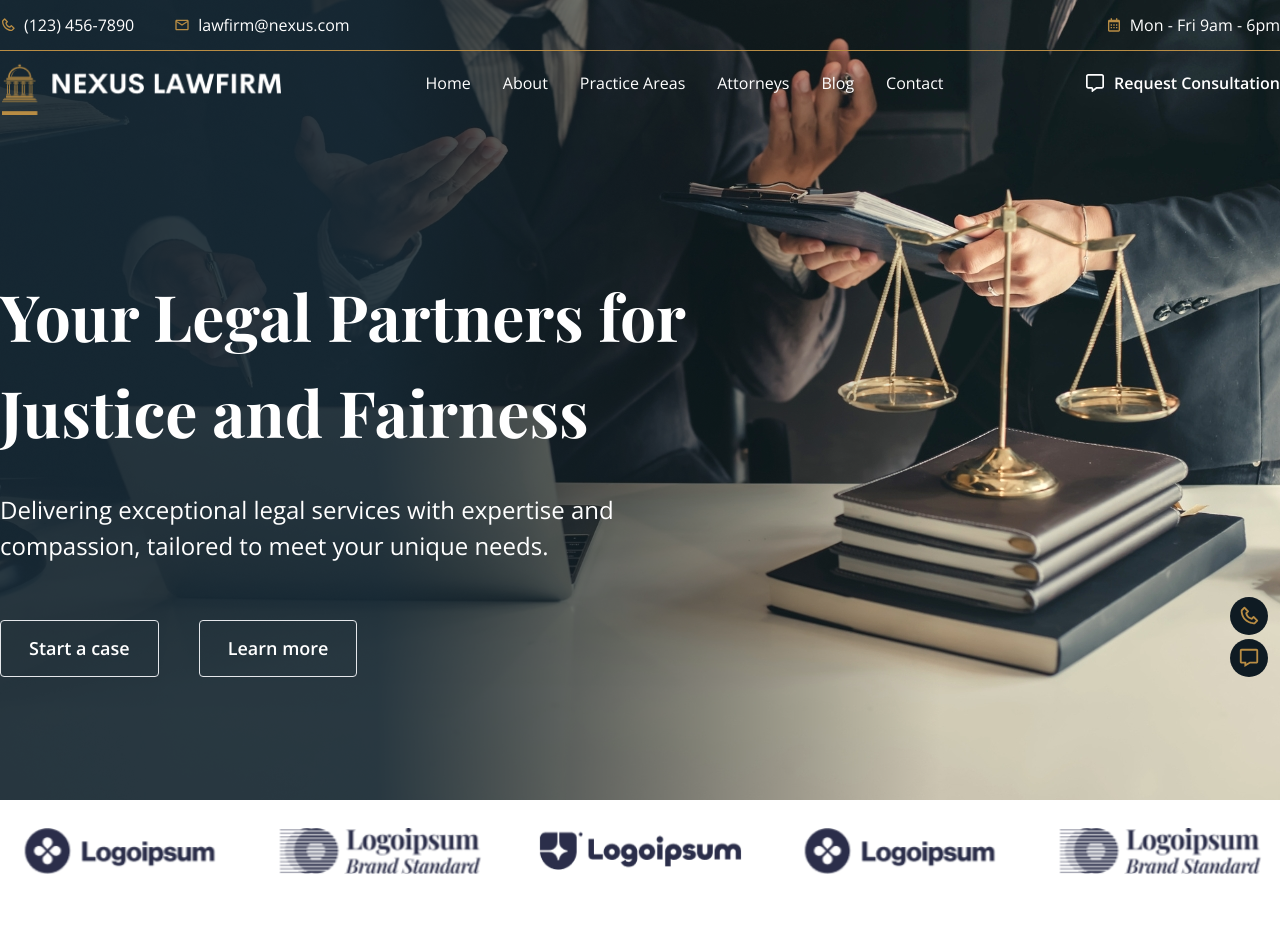
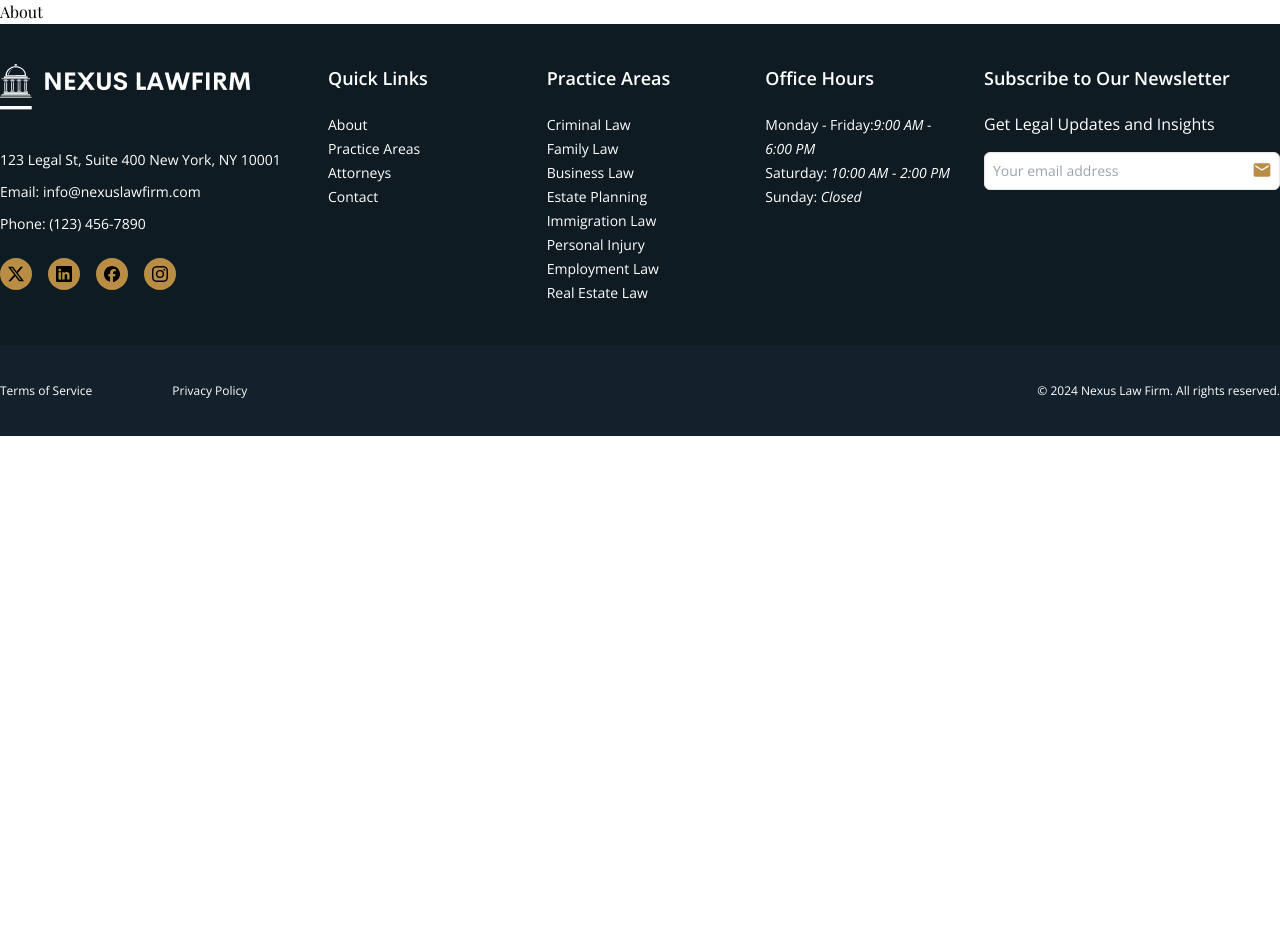
Before and after one commit to mdsajalali/nexus-lawfirm, a React (Vite) app: page /about in a window 1280 px wide. Shown: the top 952 px of the page. After the commit the page ends 800 px from the top, so only its background shows below. Built offline with nearby package versions, Linux system fonts and the light colour scheme; a web font is replaced by a local one.

Commit message:
add: route

```diff
--- a/src/App.tsx
+++ b/src/App.tsx
@@ -1,26 +1,15 @@
-import AboutUs from "./pages/AboutUs";
-import Clients from "./pages/Clients";
-import ClientSatisfactionRate from "./pages/ClientSatisfactionRate";
-import Companies from "./pages/Companies";
-import ContactUs from "./pages/ContactUs";
-import OurTeams from "./pages/OurTeams";
-import PracticeAreas from "./pages/PracticeAreas";
-import ScheduleConsultation from "./pages/ScheduleConsultation";
+import { Route, Routes } from "react-router-dom";
 import Footer from "./shared/Footer";
-import Navbar from "./shared/Navbar";
+import Home from "./pages/Home/Home";
+import About from "./pages/About/About";
 
 const App = () => {
   return (
     <div className="font-playfair">
-      <Navbar />
-      <Companies />
-      <AboutUs />
-      <ClientSatisfactionRate />
-      <PracticeAreas />
-      <OurTeams />
-      <Clients />
-      <ContactUs />
-      <ScheduleConsultation />
+      <Routes>
+        <Route path="/" element={<Home />} />
+        <Route path="/about" element={<About />} />
+      </Routes>
       <Footer />
     </div>
   );
--- /dev/null
+++ b/src/pages/About/About.tsx
@@ -0,0 +1,5 @@
+const About = () => {
+  return <div>About</div>;
+};
+
+export default About;
--- /dev/null
+++ b/src/pages/Home/Home.tsx
@@ -0,0 +1,27 @@
+import Navbar from "../../shared/Navbar";
+import AboutUs from "../AboutUs";
+import Clients from "../Clients";
+import ClientSatisfactionRate from "../ClientSatisfactionRate";
+import Companies from "../Companies";
+import ContactUs from "../ContactUs";
+import OurTeams from "../OurTeams";
+import PracticeAreas from "../PracticeAreas";
+import ScheduleConsultation from "../ScheduleConsultation";
+
+const Home = () => {
+  return (
+    <>
+      <Navbar />
+      <Companies />
+      <AboutUs />
+      <ClientSatisfactionRate />
+      <PracticeAreas />
+      <OurTeams />
+      <Clients />
+      <ContactUs />
+      <ScheduleConsultation />
+    </>
+  );
+};
+
+export default Home;
--- a/src/shared/Navbar.tsx
+++ b/src/shared/Navbar.tsx
@@ -12,7 +12,7 @@ import navLinks from "../components/navItems";
 import HeroSidebar from "../components/HeroSidebar";
 import ScheduleConsultationModal from "../components/ScheduleConsultationModal";
 
-const Header = () => {
+const Navbar = () => {
   const [click, setClick] = useState(false);
 
   const [isOpen, setIsOpen] = useState(false);
@@ -118,4 +118,4 @@ const Header = () => {
   );
 };
 
-export default Header;
+export default Navbar;
```
